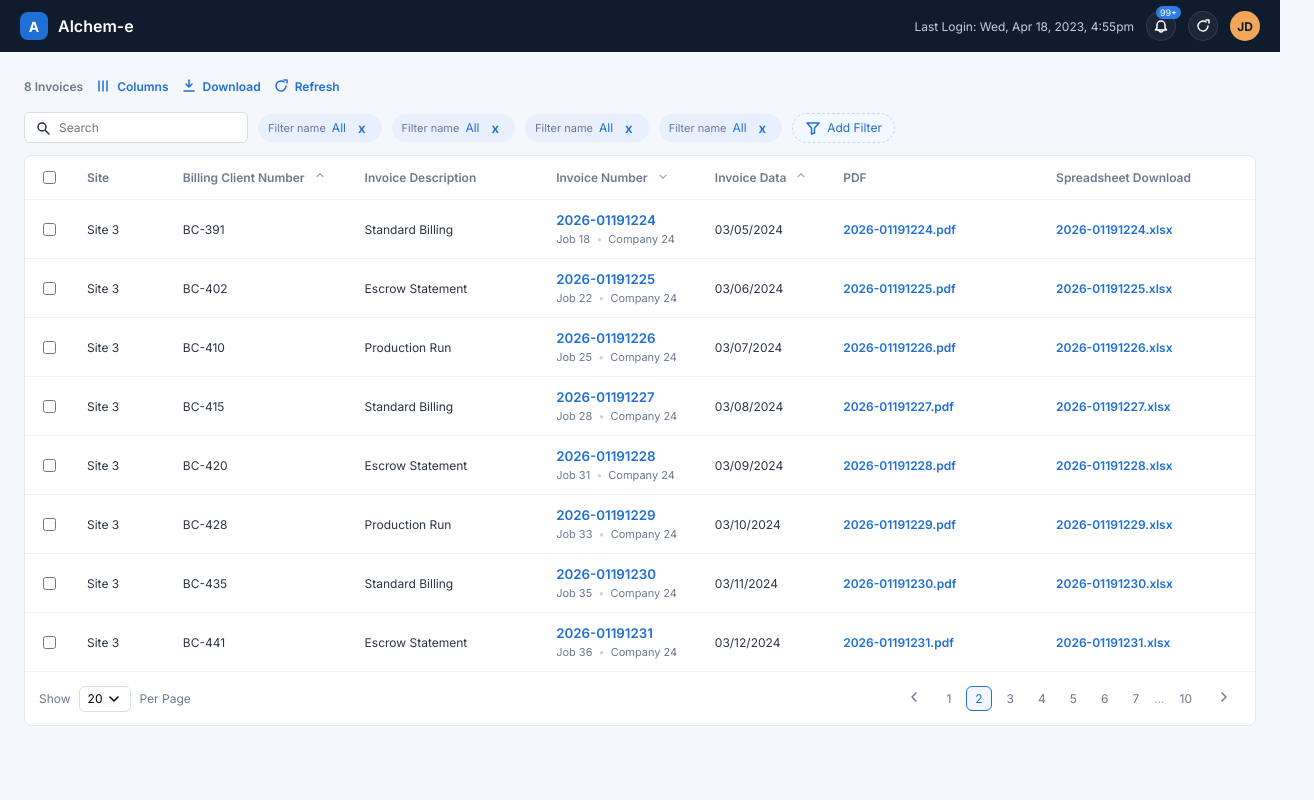
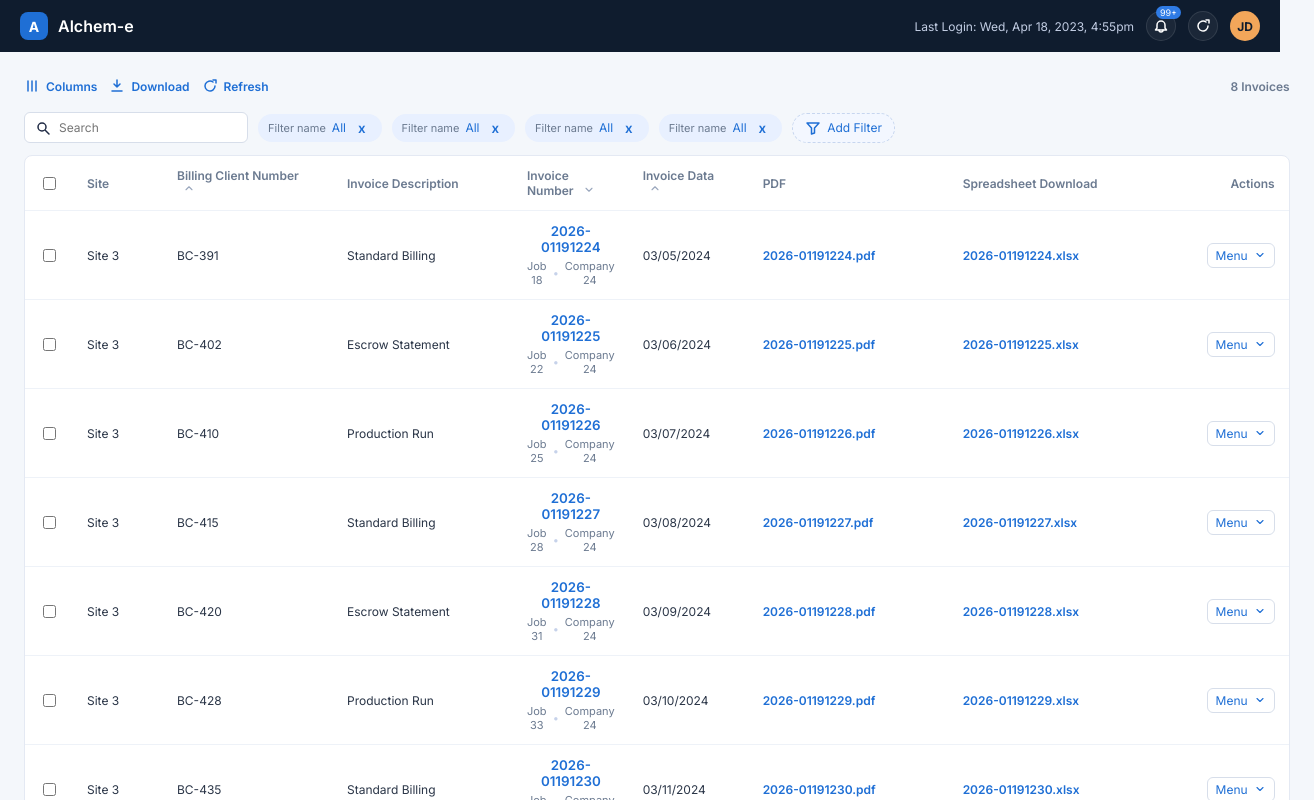
Before and after one commit to chenczie/Invoices, an Angular app in the folder invoice-ui/: page / in a window 1280 px wide. Shown: the top 800 px of the page, 1314 px wide, since content can reach past the window. Built offline with nearby package versions, Linux system fonts and the light colour scheme.

Commit message:
Restore row actions and right-align count
Co-authored-by: ccasim <ccasim@racami.com>

```diff
--- a/invoice-ui/src/app/app.html
+++ b/invoice-ui/src/app/app.html
@@ -26,8 +26,7 @@
   <div class="body">
     <main class="content">
       <section class="page-header">
-        <div class="page-actions">
-          <span class="invoice-count">{{ invoices.length }} Invoices</span>
+        <div class="page-actions-left">
           <button class="action-link" type="button">
             <svg class="icon" viewBox="0 0 16 16" aria-hidden="true">
               <path d="M4 3v10M8 3v10M12 3v10" />
@@ -48,6 +47,9 @@
             </svg>
             Refresh
           </button>
+        </div>
+        <div class="page-actions-right">
+          <span class="invoice-count">{{ invoices.length }} Invoices</span>
         </div>
       </section>
 
@@ -117,6 +119,7 @@
               </th>
               <th class="col-pdf">PDF</th>
               <th class="col-xls">Spreadsheet Download</th>
+              <th class="col-actions">Actions</th>
             </tr>
           </thead>
           <tbody>
@@ -169,6 +172,26 @@
                   <span>{{ invoice.excelFileName || '—' }}</span>
                 </a>
               </td>
+              <td class="col-actions">
+                <div class="row-menu">
+                  <button class="row-menu-trigger" type="button" aria-haspopup="menu">
+                    Menu
+                    <svg class="chevron-icon" viewBox="0 0 16 16" aria-hidden="true">
+                      <path d="M4 6l4 4 4-4" />
+                    </svg>
+                  </button>
+                  <div class="row-menu-list" role="menu">
+                    <button
+                      class="row-menu-item"
+                      type="button"
+                      role="menuitem"
+                      *ngFor="let action of rowActions"
+                    >
+                      {{ action }}
+                    </button>
+                  </div>
+                </div>
+              </td>
             </tr>
           </tbody>
         </table>
--- a/invoice-ui/src/app/app.scss
+++ b/invoice-ui/src/app/app.scss
@@ -178,11 +178,12 @@
 .page-header {
   display: flex;
   align-items: center;
-  justify-content: flex-start;
+  justify-content: space-between;
   gap: 16px;
 }
 
-.page-actions {
+.page-actions-left,
+.page-actions-right {
   display: flex;
   flex-wrap: wrap;
   gap: 12px;
@@ -365,6 +366,11 @@ tbody tr:hover {
   text-align: left;
 }
 
+.col-actions {
+  min-width: 140px;
+  text-align: right;
+}
+
 .invoice-link {
   border: none;
   background: transparent;
@@ -418,6 +424,68 @@ tbody tr:hover {
   pointer-events: none;
 }
 
+.row-menu {
+  position: relative;
+  display: inline-flex;
+  justify-content: flex-end;
+}
+
+.row-menu-trigger {
+  border: 1px solid #d7deea;
+  background: #ffffff;
+  color: #1f6fd5;
+  border-radius: 6px;
+  padding: 4px 8px;
+  font-size: 12px;
+  cursor: pointer;
+  display: inline-flex;
+  align-items: center;
+  gap: 6px;
+}
+
+.chevron-icon {
+  width: 12px;
+  height: 12px;
+  stroke: currentColor;
+  stroke-width: 1.5;
+  fill: none;
+  stroke-linecap: round;
+  stroke-linejoin: round;
+}
+
+.row-menu-list {
+  position: absolute;
+  top: calc(100% + 6px);
+  right: 0;
+  min-width: 190px;
+  background: #ffffff;
+  border: 1px solid #e4e9f3;
+  border-radius: 8px;
+  padding: 6px 0;
+  box-shadow: 0 6px 16px rgba(15, 28, 46, 0.08);
+  display: none;
+  z-index: 3;
+}
+
+.row-menu:hover .row-menu-list,
+.row-menu:focus-within .row-menu-list {
+  display: block;
+}
+
+.row-menu-item {
+  width: 100%;
+  border: none;
+  background: transparent;
+  text-align: left;
+  padding: 6px 12px;
+  font-size: 12px;
+  color: #1f2a44;
+  cursor: pointer;
+}
+
+.row-menu-item:hover {
+  background: #f1f5fb;
+}
 
 .table-footer {
   display: flex;
--- a/invoice-ui/src/app/app.ts
+++ b/invoice-ui/src/app/app.ts
@@ -8,6 +8,15 @@ interface FilterChip {
   label: string;
   value: string;
 }
+
+const ROW_ACTIONS = [
+  'Invoices',
+  'Edit Invoice',
+  'Associated File',
+  'View Details',
+  'Comment',
+  'Audit History'
+];
 
 const INVOICE_TYPES: InvoiceType[] = [
   {
@@ -192,6 +201,7 @@ const INVOICES: Invoice[] = [
 export class App {
   readonly invoiceTypes = INVOICE_TYPES;
   readonly invoices = INVOICES;
+  readonly rowActions = ROW_ACTIONS;
   readonly filters: FilterChip[] = [
     { label: 'Filter name', value: 'All' },
     { label: 'Filter name', value: 'All' },
```
